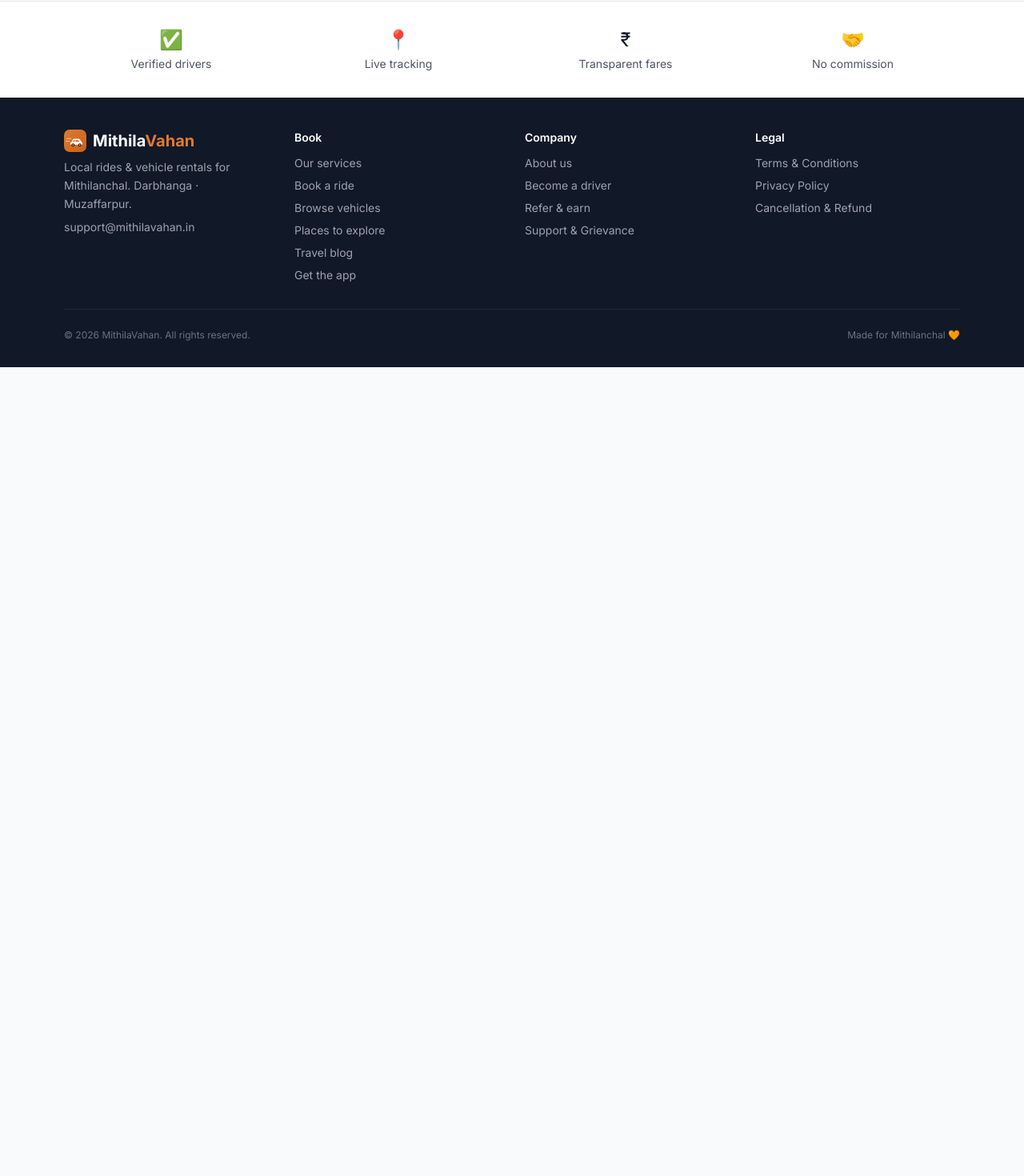
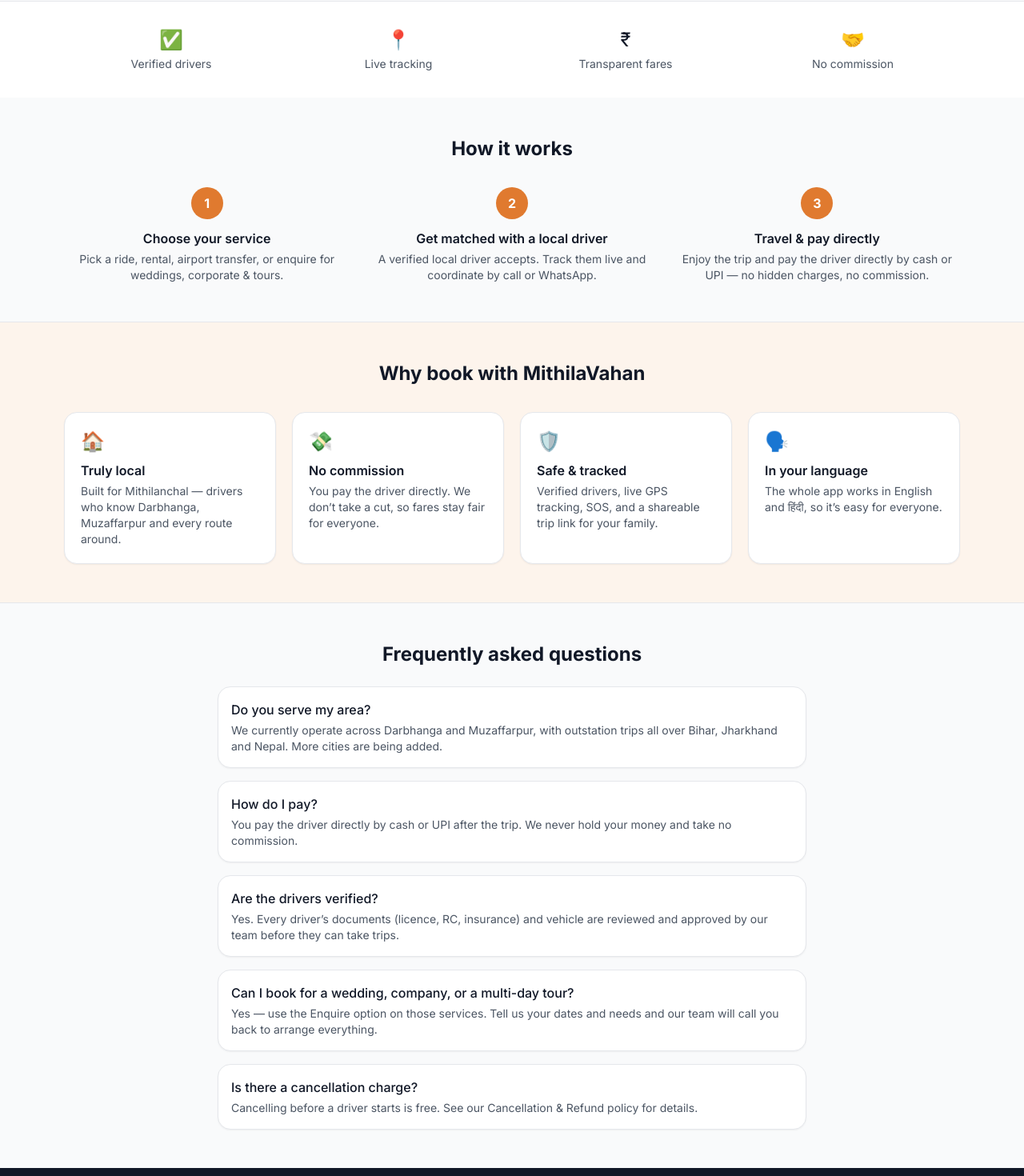
Before and after one commit to kndnkmr/MithilaVahan, a React (Vite) app in the folder client/: page /services in a window 1280 px wide. Shown: the part 1000-2470 px from the top of the page at 80% size. Before the commit the page ends 1459 px from the top, so only its background shows below. Built offline with nearby package versions, Linux system fonts and the light colour scheme; no server answers.

Commit message:
Phase C: information & trust layer — Services page 'How it works' + 'Why MithilaVahan' + FAQ; per-service 'What's included' + FAQs on Enquire pages

```diff
--- a/client/src/pages/Enquire.jsx
+++ b/client/src/pages/Enquire.jsx
@@ -17,6 +17,16 @@
     blurb: 'Decorated cars, multiple vehicles for the baraat, guest pickups — tell us your dates and needs and we’ll arrange it.',
     detailsPlaceholder: 'e.g. 2 decorated cars + 1 tempo for 12 guests, on 15 Dec, pickup from Laheriasarai…',
     datePlaceholder: 'Event date(s)',
+    includes: [
+      'Decorated cars on request',
+      'Multiple vehicles coordinated for the baraat & guests',
+      'Well-dressed, verified local drivers',
+      'On-time arrival with a backup plan',
+    ],
+    faqs: [
+      ['How early should I book?', 'For weddings, 1–2 weeks ahead is best so we can reserve enough vehicles for your dates.'],
+      ['Can I get the car decorated?', 'Yes — mention it in your enquiry and we’ll arrange decoration for an add-on cost.'],
+    ],
   },
   corporate: {
     label: 'Corporate Bookings',
@@ -24,6 +34,16 @@
     blurb: 'Employee transport, client pickups, monthly tie-ups, event logistics — set up a corporate account with us.',
     detailsPlaceholder: 'e.g. Daily cab for 4 staff, Darbhanga to office, Mon–Sat, monthly billing…',
     datePlaceholder: 'Start date / duration',
+    includes: [
+      'Daily employee & client transport',
+      'Monthly billing / consolidated invoices',
+      'Priority allocation of vehicles',
+      'A dedicated point of contact',
+    ],
+    faqs: [
+      ['Do you offer monthly billing?', 'Yes — corporate accounts can be billed monthly with a single invoice. We’ll set this up when we call you.'],
+      ['Can you handle regular daily trips?', 'Absolutely — fixed daily/weekly schedules are exactly what corporate bookings are for.'],
+    ],
   },
   tour: {
     label: 'Tour Packages',
@@ -31,6 +51,16 @@
     blurb: 'Multi-day trips around Mithilanchal, Bihar and Nepal — Janakpur, Bodh Gaya, Kathmandu and more, with a driver who knows the route.',
     detailsPlaceholder: 'e.g. 3-day trip: Darbhanga → Janakpur → Kathmandu for 4 people, mid-Jan…',
     datePlaceholder: 'Travel date(s)',
+    includes: [
+      'Custom multi-day itineraries',
+      'Driver who knows the routes & stops',
+      'Vehicle to suit your group size',
+      'Transparent all-in pricing before you go',
+    ],
+    faqs: [
+      ['Can you plan the full itinerary?', 'Yes — tell us the places and days and we’ll suggest a comfortable route and a clear price.'],
+      ['Do you cover Nepal (Janakpur/Kathmandu)?', 'Yes, cross-border tours are popular from Darbhanga. We’ll guide you on the paperwork needed.'],
+    ],
   },
   other: {
     label: 'Enquiry',
@@ -38,6 +68,8 @@
     blurb: 'Tell us what you need and our team will get back to you.',
     detailsPlaceholder: 'Describe what you need…',
     datePlaceholder: 'When do you need it?',
+    includes: [],
+    faqs: [],
   },
 };
 
@@ -156,6 +188,36 @@
           No account needed. We’ll call you back to confirm details and fare.
         </p>
       </form>
+
+      {/* What's included */}
+      {info.includes?.length > 0 && (
+        <section className="mt-8">
+          <h2 className="font-semibold mb-3">What’s included</h2>
+          <ul className="space-y-2">
+            {info.includes.map((item) => (
+              <li key={item} className="flex items-start gap-2 text-sm text-gray-700">
+                <span className="text-green-600 mt-0.5">✓</span>
+                <span>{item}</span>
+              </li>
+            ))}
+          </ul>
+        </section>
+      )}
+
+      {/* FAQ */}
+      {info.faqs?.length > 0 && (
+        <section className="mt-8">
+          <h2 className="font-semibold mb-3">Common questions</h2>
+          <div className="space-y-3">
+            {info.faqs.map(([q, a], i) => (
+              <div key={i} className="card p-4">
+                <div className="font-medium text-sm mb-1">{q}</div>
+                <p className="text-gray-600 text-sm">{a}</p>
+              </div>
+            ))}
+          </div>
+        </section>
+      )}
     </div>
   );
 }
--- a/client/src/pages/Services.jsx
+++ b/client/src/pages/Services.jsx
@@ -132,6 +132,64 @@
           ))}
         </div>
       </section>
+
+      {/* How it works */}
+      <section className="max-w-6xl mx-auto px-4 py-12">
+        <h2 className="text-2xl font-bold mb-8 text-center">How it works</h2>
+        <div className="grid grid-cols-1 sm:grid-cols-3 gap-6">
+          {[
+            ['1', 'Choose your service', 'Pick a ride, rental, airport transfer, or enquire for weddings, corporate & tours.'],
+            ['2', 'Get matched with a local driver', 'A verified local driver accepts. Track them live and coordinate by call or WhatsApp.'],
+            ['3', 'Travel & pay directly', 'Enjoy the trip and pay the driver directly by cash or UPI — no hidden charges, no commission.'],
+          ].map(([n, title, desc]) => (
+            <div key={n} className="text-center">
+              <div className="w-10 h-10 mx-auto mb-3 rounded-full bg-brand-500 text-white flex items-center justify-center font-bold">{n}</div>
+              <h3 className="font-semibold mb-1">{title}</h3>
+              <p className="text-gray-600 text-sm">{desc}</p>
+            </div>
+          ))}
+        </div>
+      </section>
+
+      {/* Why MithilaVahan */}
+      <section className="bg-brand-50 border-y">
+        <div className="max-w-6xl mx-auto px-4 py-12">
+          <h2 className="text-2xl font-bold mb-8 text-center">Why book with MithilaVahan</h2>
+          <div className="grid grid-cols-1 sm:grid-cols-2 lg:grid-cols-4 gap-5">
+            {[
+              ['🏠', 'Truly local', 'Built for Mithilanchal — drivers who know Darbhanga, Muzaffarpur and every route around.'],
+              ['💸', 'No commission', 'You pay the driver directly. We don’t take a cut, so fares stay fair for everyone.'],
+              ['🛡️', 'Safe & tracked', 'Verified drivers, live GPS tracking, SOS, and a shareable trip link for your family.'],
+              ['🗣️', 'In your language', 'The whole app works in English and हिंदी, so it’s easy for everyone.'],
+            ].map(([icon, title, desc]) => (
+              <div key={title} className="card p-5">
+                <div className="text-2xl mb-2">{icon}</div>
+                <h3 className="font-semibold mb-1">{title}</h3>
+                <p className="text-gray-600 text-sm">{desc}</p>
+              </div>
+            ))}
+          </div>
+        </div>
+      </section>
+
+      {/* FAQ */}
+      <section className="max-w-3xl mx-auto px-4 py-12">
+        <h2 className="text-2xl font-bold mb-6 text-center">Frequently asked questions</h2>
+        <div className="space-y-4">
+          {[
+            ['Do you serve my area?', 'We currently operate across Darbhanga and Muzaffarpur, with outstation trips all over Bihar, Jharkhand and Nepal. More cities are being added.'],
+            ['How do I pay?', 'You pay the driver directly by cash or UPI after the trip. We never hold your money and take no commission.'],
+            ['Are the drivers verified?', 'Yes. Every driver’s documents (licence, RC, insurance) and vehicle are reviewed and approved by our team before they can take trips.'],
+            ['Can I book for a wedding, company, or a multi-day tour?', 'Yes — use the Enquire option on those services. Tell us your dates and needs and our team will call you back to arrange everything.'],
+            ['Is there a cancellation charge?', 'Cancelling before a driver starts is free. See our Cancellation & Refund policy for details.'],
+          ].map(([q, a], i) => (
+            <div key={i} className="card p-4">
+              <div className="font-medium mb-1">{q}</div>
+              <p className="text-gray-600 text-sm">{a}</p>
+            </div>
+          ))}
+        </div>
+      </section>
     </div>
   );
 }
```
